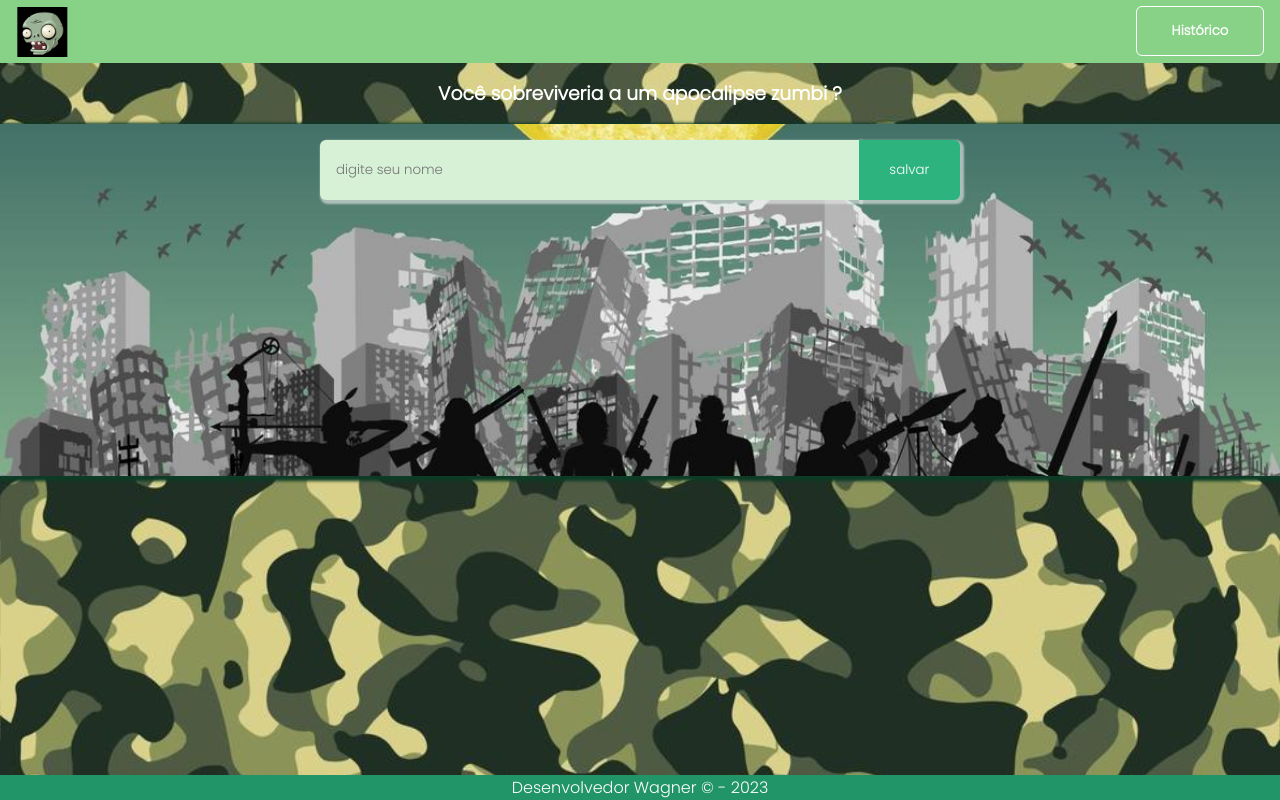
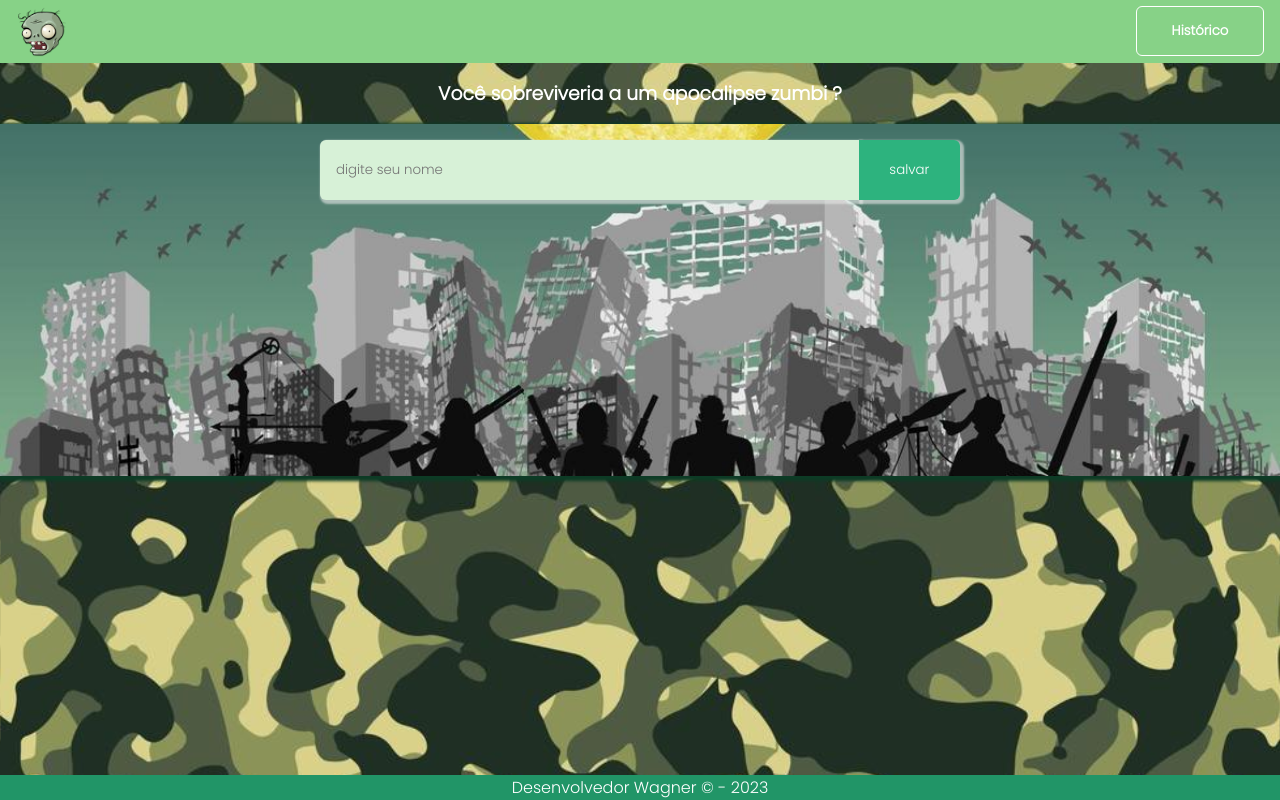
Before and after one commit to Wagnralvs/sobrevivencia_zumbi, a plain HTML site: page index.html in a window 1280 px wide. Drawn offline with nearby package versions, Linux system fonts and the light colour scheme.

Commit message:
Update index.html

```diff
--- a/index.html
+++ b/index.html
@@ -8,7 +8,7 @@
 
 <body class="body_content">
     <header>
-     <img src="image/icon.jpeg" alt="">
+     <img src="image/icon.png" alt="">
      <button class="btn_historic" onclick="getListHistoric()">Histórico</button>
     </header>
     <h3 class="titule">Você sobreviveria a um apocalipse zumbi ?</h3>
```
